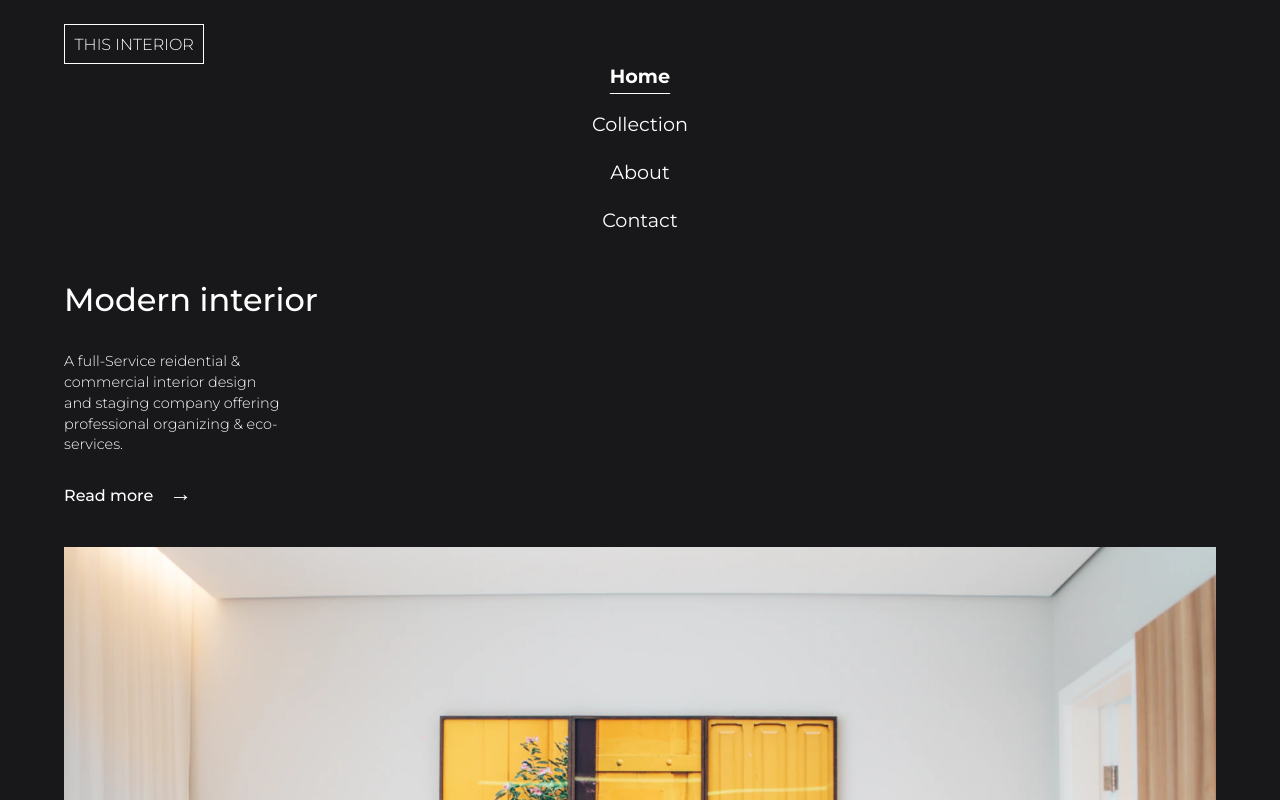
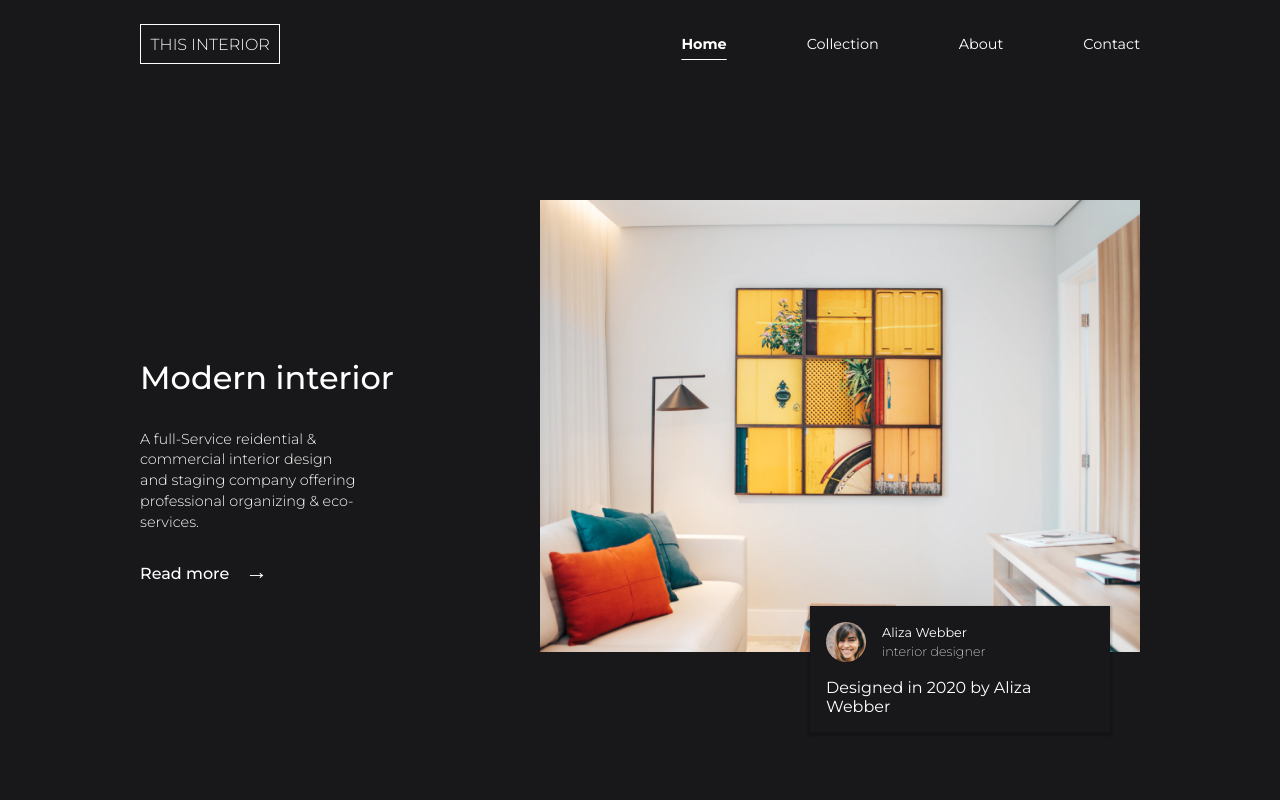
Before and after one commit to Julius-Sol/Interior-Consultant-Challenge, a plain HTML site: page index.html in a window 1280 px wide. Shown: the top 800 px of the page. Drawn offline with Linux system fonts and the light colour scheme.

Commit message:
Finalize desktop design

```diff
--- a/style.scss
+++ b/style.scss
@@ -20,11 +20,28 @@ body{
   width: 90%;
   margin: auto;
   color: white;
+  max-width: 1000px;
 }
 
 header{
   margin-top: 1.5rem;
   margin-bottom: 3rem;
+
+  @media screen and (min-width: 900px) {
+    display: flex;
+    justify-content: space-between;
+    align-items: center;
+    margin-bottom: 6rem;
+  }
+}
+
+main{
+
+  @media screen and (min-width: 900px) {
+    display: flex;
+    justify-content: space-between;
+    align-items: center;
+  }
 }
 
 /****************
@@ -53,10 +70,6 @@ header{
     background-color: none;
     width: auto;
     height: auto;
-
-    &__list{
-      flex-direction: row;
-    }
   }
 
 
@@ -67,8 +80,19 @@ header{
     gap: 1.5rem;
     text-align: center;
 
+    @media screen and (min-width: 900px) {
+      flex-direction: row;
+      gap: 5rem;
+
+    }
+
     &__Object{
       font-size: 1.2rem;
+
+      @media screen and (min-width: 900px) {
+        font-size: .9rem;
+
+      }
 
       &.selected{
         text-decoration: underline;
@@ -154,6 +178,10 @@ header{
 
   margin-top: 1.2rem;
 
+  @media screen and (min-width: 900px) {
+    margin-top: 0;
+  }
+
   &__title{
     margin-bottom: 2rem;
     font-weight: 500;
@@ -190,6 +218,7 @@ header{
 
   &__project-image{
     width: 100%;
+    max-width: 600px;
   }
 
   &__description{
@@ -206,6 +235,10 @@ header{
       max-width: 400px;
     }
 
+    @media screen and (min-width: 900px) {
+      max-width: 300px;
+      left:120px
+    }
     &__title-container{
         display: flex;
         align-items: center;
```
Also changed, not shown: index.html (+1 -2 lines), style.css, 1 other file.
